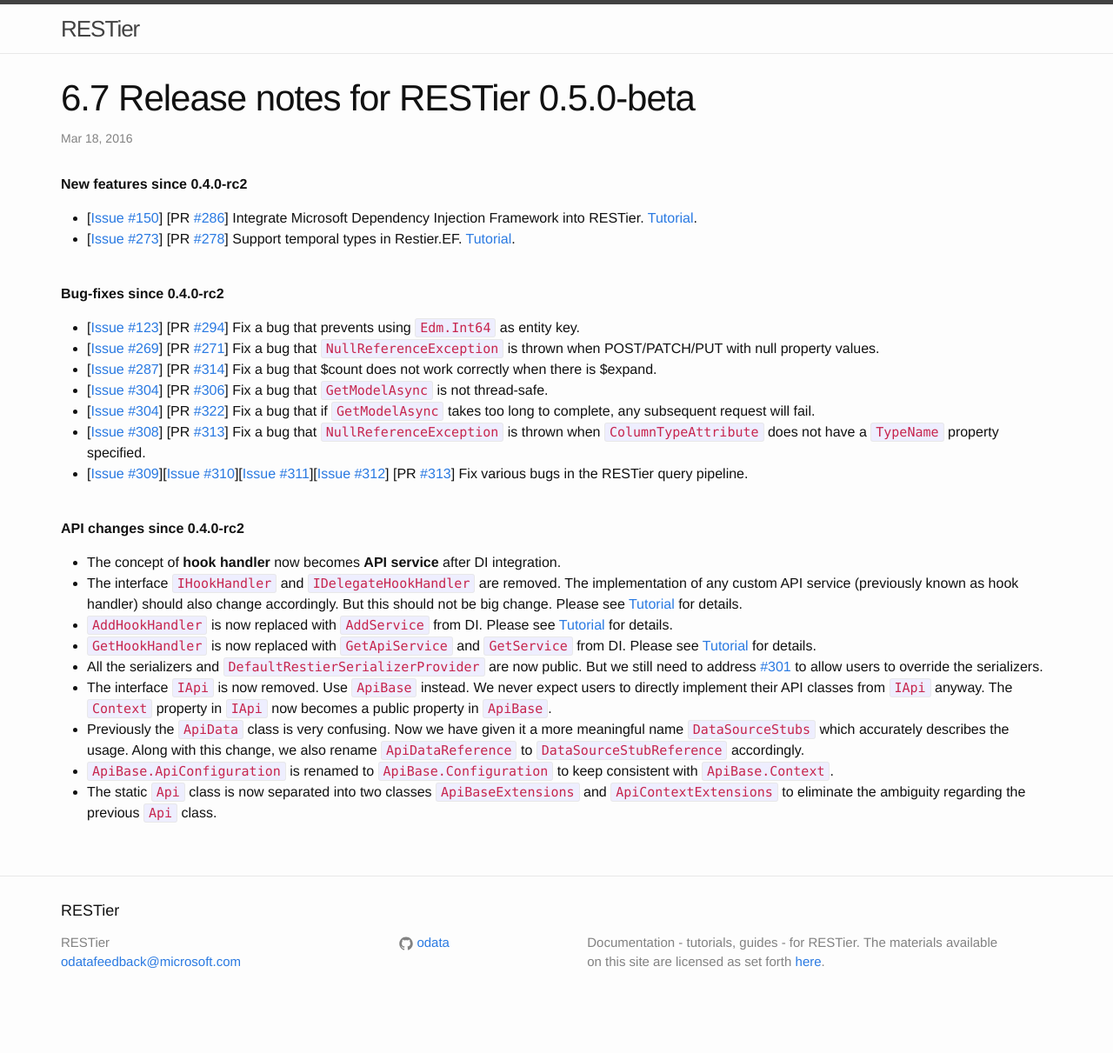
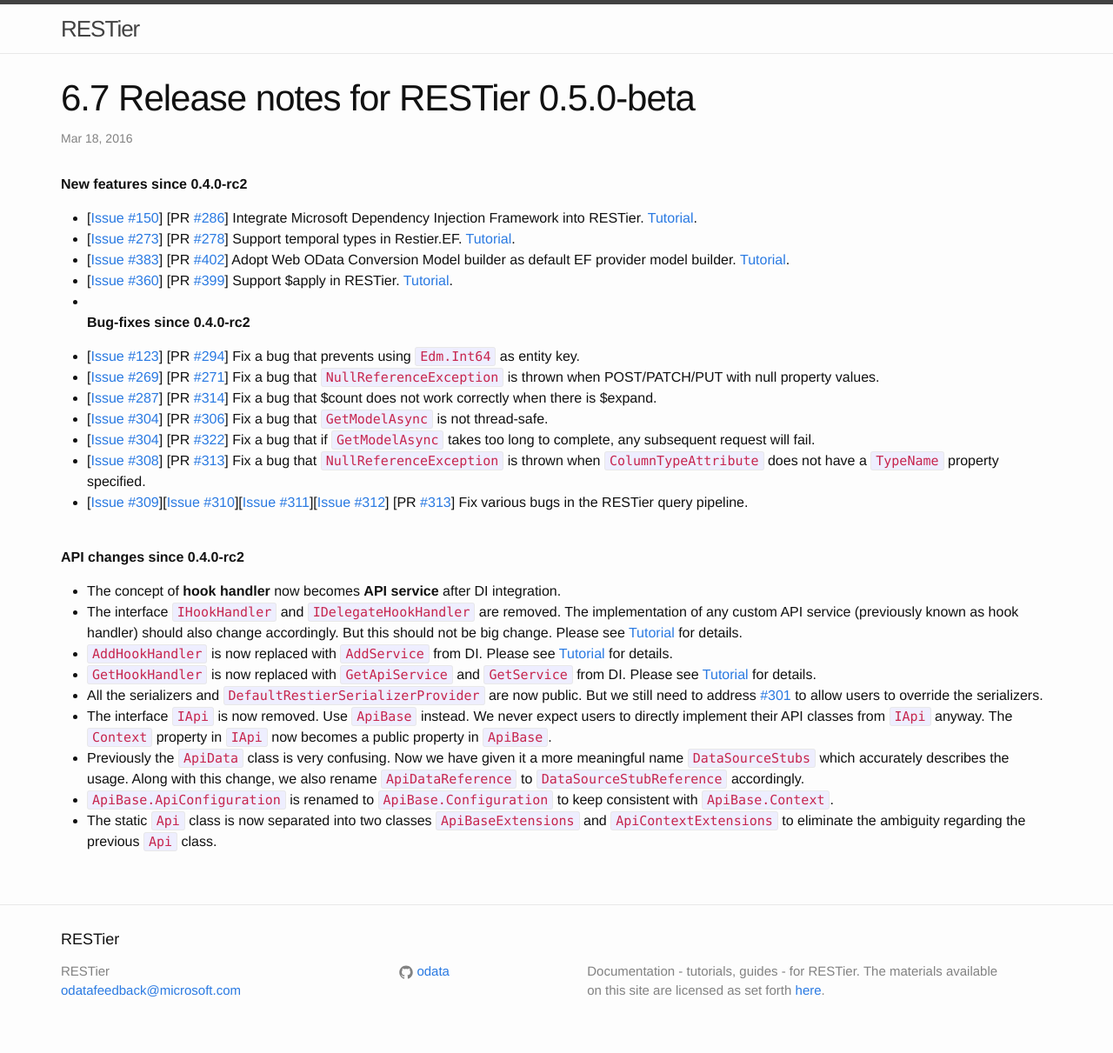
Before and after one commit to OData/RESTier, a Jekyll site: the page built from _posts/2016-03-18-06-07-0-5-0-beta.md, in a window 1280 px wide. Shown: the whole page at 87% size. Built offline with Jekyll 4.4.1, drawn with Linux system fonts in a browser that asks for light colours; nearby versions of some CDN libraries; comment, search, counter and statistics services are not loaded; before the commit the page ends 1178 px from its top, so only the background shows below that.

Commit message:
Add $apply and OData conversion model builder information

```diff
--- a/_posts/2016-03-18-06-07-0-5-0-beta.md
+++ b/_posts/2016-03-18-06-07-0-5-0-beta.md
@@ -9,7 +9,9 @@ category: "6. Announcements"
 
  - [[Issue #150](https://github.com/OData/RESTier/issues/150)] [PR [#286](https://github.com/OData/RESTier/pull/286)] Integrate Microsoft Dependency Injection Framework into RESTier. [Tutorial](http://odata.github.io/RESTier/#04-04-Api-Service).
  - [[Issue #273](https://github.com/OData/RESTier/issues/273)] [PR [#278](https://github.com/OData/RESTier/pull/278)] Support temporal types in Restier.EF. [Tutorial](http://odata.github.io/RESTier/#03-07-Temporal).
-
+ - [[Issue #383](https://github.com/OData/RESTier/issues/383)] [PR [#402](https://github.com/OData/RESTier/pull/402)] Adopt Web OData Conversion Model builder as default EF provider model builder. [Tutorial](http://odata.github.io/WebApi/#02-04-convention-model-builder).
+ - [[Issue #360](https://github.com/OData/RESTier/issues/360)] [PR [#399](https://github.com/OData/RESTier/pull/399)] Support $apply in RESTier. [Tutorial](http://docs.oasis-open.org/odata/odata-data-aggregation-ext/v4.0/odata-data-aggregation-ext-v4.0.html).
+ -
 <br/>
 **Bug-fixes since 0.4.0-rc2**
 
```
Also changed, not shown: _posts/2015-10-24-01-02-Bootstrap.md (+1 -1 lines), _posts/2016-04-23-02-05-Model-building-0-5-0.md (+2 -1 lines).
